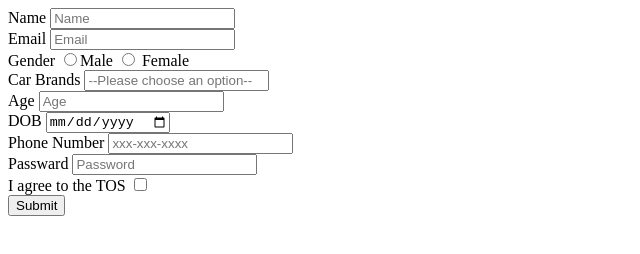
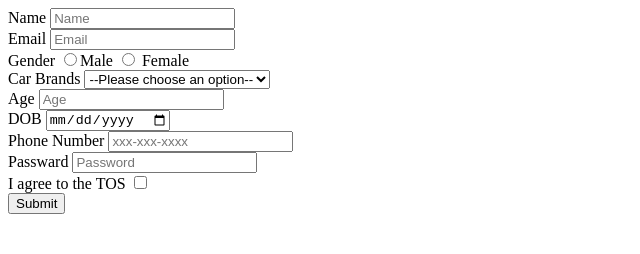
Before and after one commit to acciojob/signup-form-car-RushikeshTekale66, a website: page main.html in a window 1280 px wide. Shown: the whole page, without its empty margins (0-640 px from the left). Drawn offline with Linux system fonts and the light colour scheme.

Commit message:
created a submission

```diff
--- a/main.html
+++ b/main.html
@@ -20,7 +20,9 @@
 		<input type="radio" id="gender" name="gender" value="female"/> Female <br/>
 
 		<label for="cars">Car Brands</label>
-		<input type="select" id="cars" placeholder="--Please choose an option--" required> <br>
+		<select id="cars" name="cars">
+			<option>--Please choose an option--</option>
+		</select> <br>
 
 
 		<label for="age">Age</label>
```
